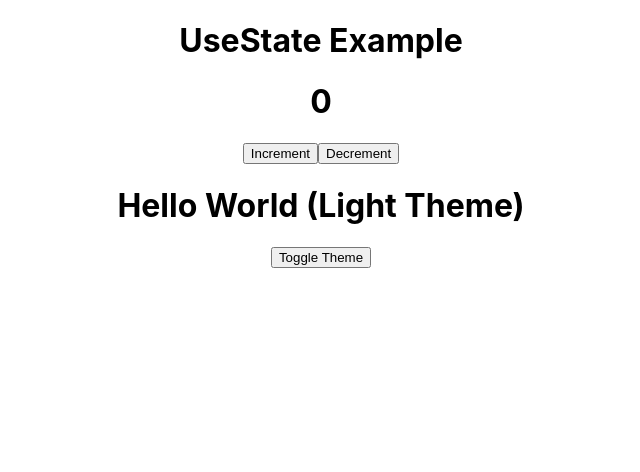
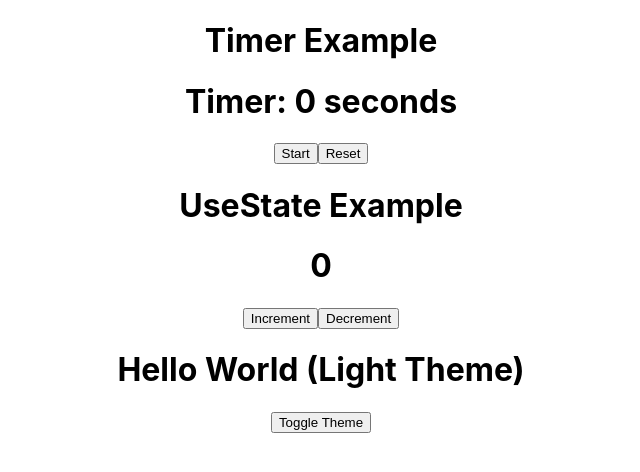
Before and after one commit to ravindrasharmacs/ReactProjDec, a React (Create React App) app: page / in a window 1280 px wide. Shown: the top 472 px of the page, without its empty margins (319-959 px from the left). Built offline with nearby package versions, Linux system fonts and the light colour scheme.

Commit message:
react_014 : use of useEffect hook

```diff
--- a/src/App.js
+++ b/src/App.js
@@ -1,6 +1,7 @@
 import React from "react";
 import "./App.css";
 import Counter from "./Counter";
+import Timer from "./Timer";
 // import "./styles.css"
 
 import { ThemeProvider, useTheme } from './ThemeContext'; // Import the Theme Provider
@@ -19,6 +20,8 @@ const ThemedApp = () => {
 const App = () => (
     //Example of useState hook
     <div className="App">
+    <h1>Timer Example</h1>
+    <Timer />
     <h1>UseState Example</h1>
     <Counter />
     <ThemeProvider>
--- /dev/null
+++ b/src/Timer.js
@@ -0,0 +1,37 @@
+import React, { useState, useEffect } from 'react';
+
+const Timer = () => {
+  const [seconds, setSeconds] = useState(0);
+  const [isRunning, setIsRunning] = useState(false);
+
+  useEffect(() => {
+    let interval = null;
+    if (isRunning) {
+      interval = setInterval(() => {
+        setSeconds(prevSeconds => prevSeconds + 1);
+      }, 1000);
+    } else if (!isRunning && seconds !== 0) {
+      clearInterval(interval);
+    }
+    return () => clearInterval(interval);
+  }, [isRunning, seconds]);
+
+  const toggleTimer = () => {
+    setIsRunning(!isRunning);
+  };
+
+  const resetTimer = () => {
+    setSeconds(0);
+    setIsRunning(false);
+  };
+
+  return (
+    <div>
+      <h1>Timer: {seconds} seconds</h1>
+      <button onClick={toggleTimer}>{isRunning ? 'Pause' : 'Start'}</button>
+      <button onClick={resetTimer}>Reset</button>
+    </div>
+  );
+};
+
+export default Timer;
```
